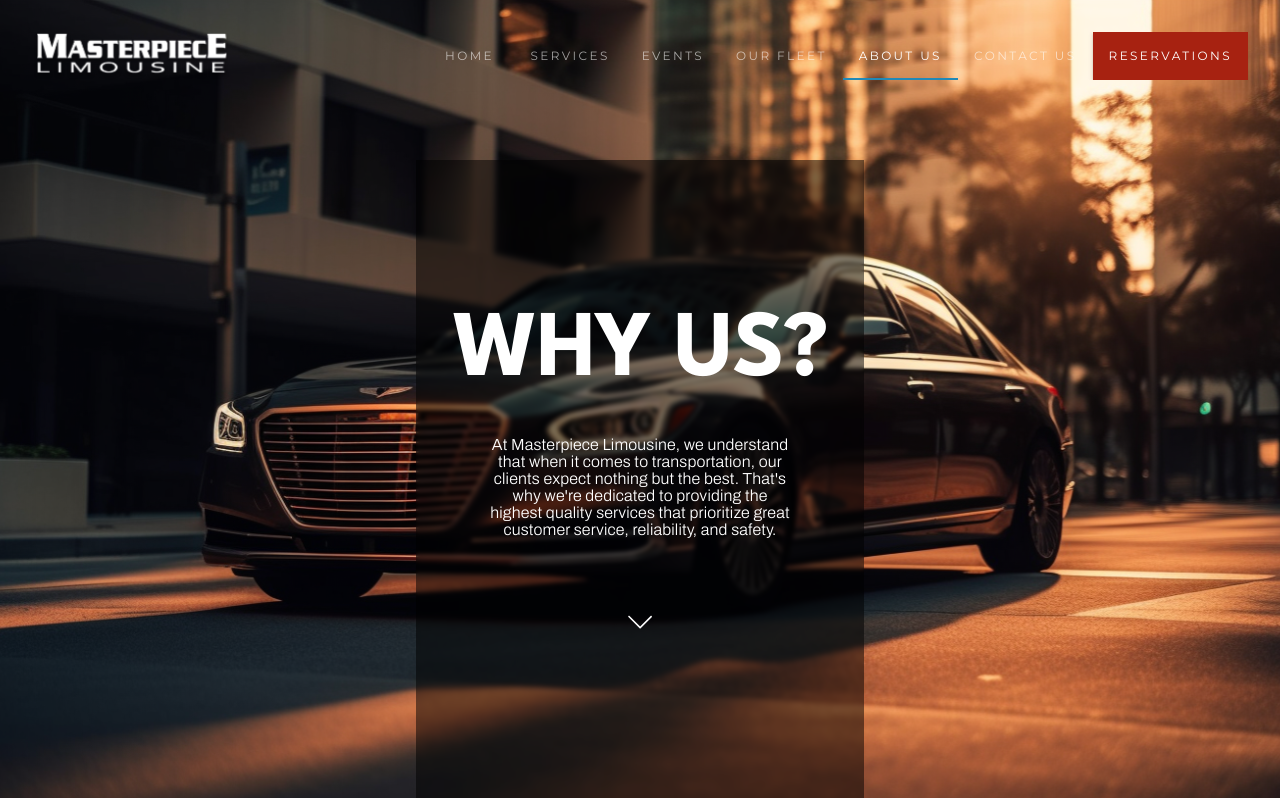
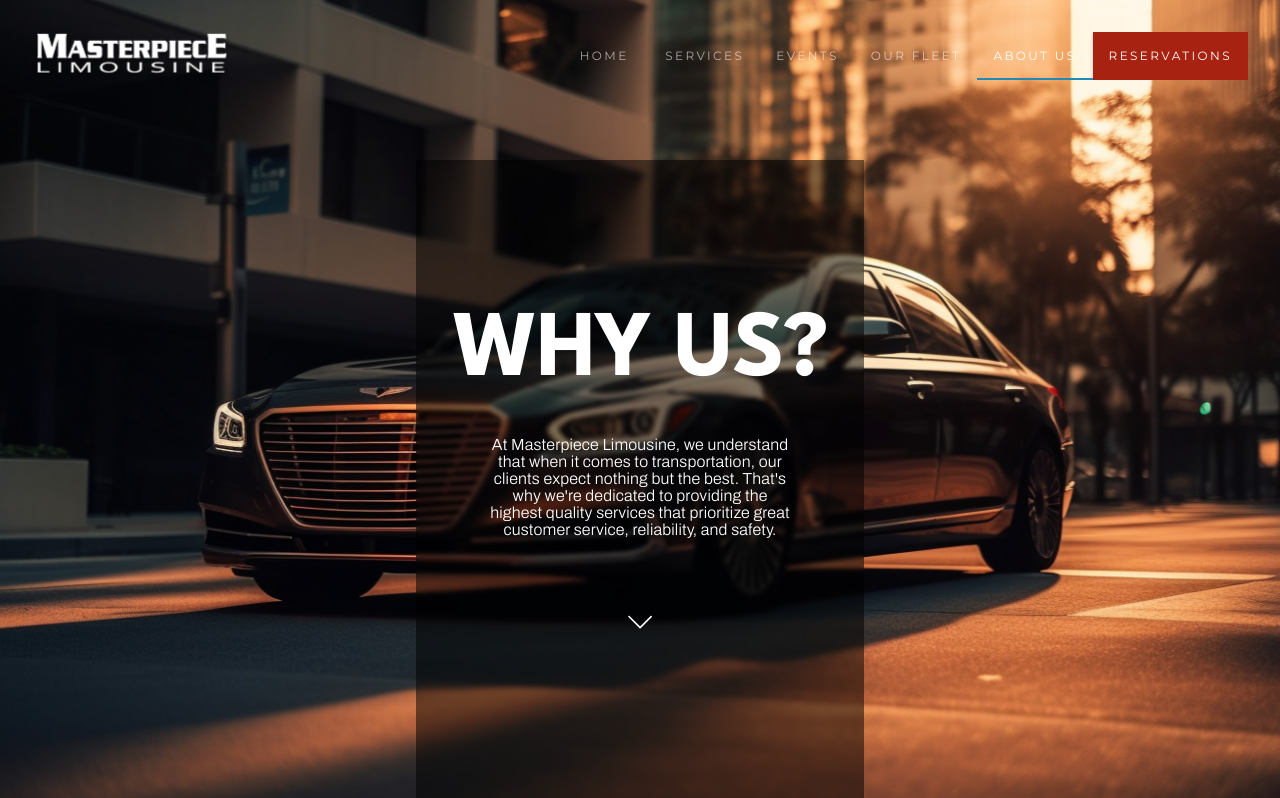
Before and after one commit to Hadi-kk/Master-Limousines, a Next.js app: page /about in a window 1280 px wide. Shown: the top 798 px of the page. Built offline with nearby package versions, Linux system fonts and the light colour scheme.

Commit message:
removed contact tab

```diff
--- a/src/app/contact/page.tsx
+++ /dev/null
@@ -1,5 +0,0 @@
-const contact = () => {
-    return <div>contact</div>;
-};
-
-export default contact;
--- a/src/components/NavBar.tsx
+++ b/src/components/NavBar.tsx
@@ -73,13 +73,6 @@ const Navbar = () => {
                             LinkComponent={Link}
                         />
 
-                        <Tab
-                            value="/contact"
-                            label="CONTACT US"
-                            href="/contact"
-                            LinkComponent={Link}
-                        />
-
                         <Button
                             value="/reservations"
                             variant="contained"
```
